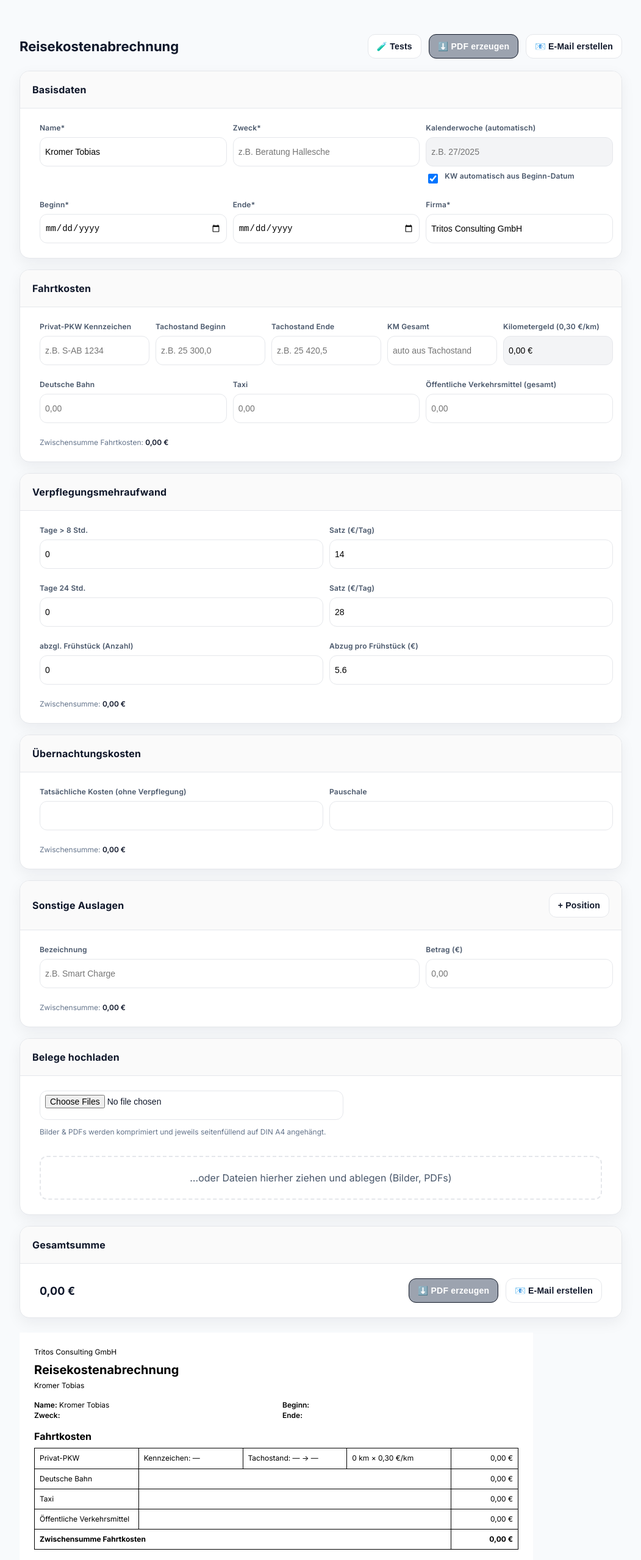
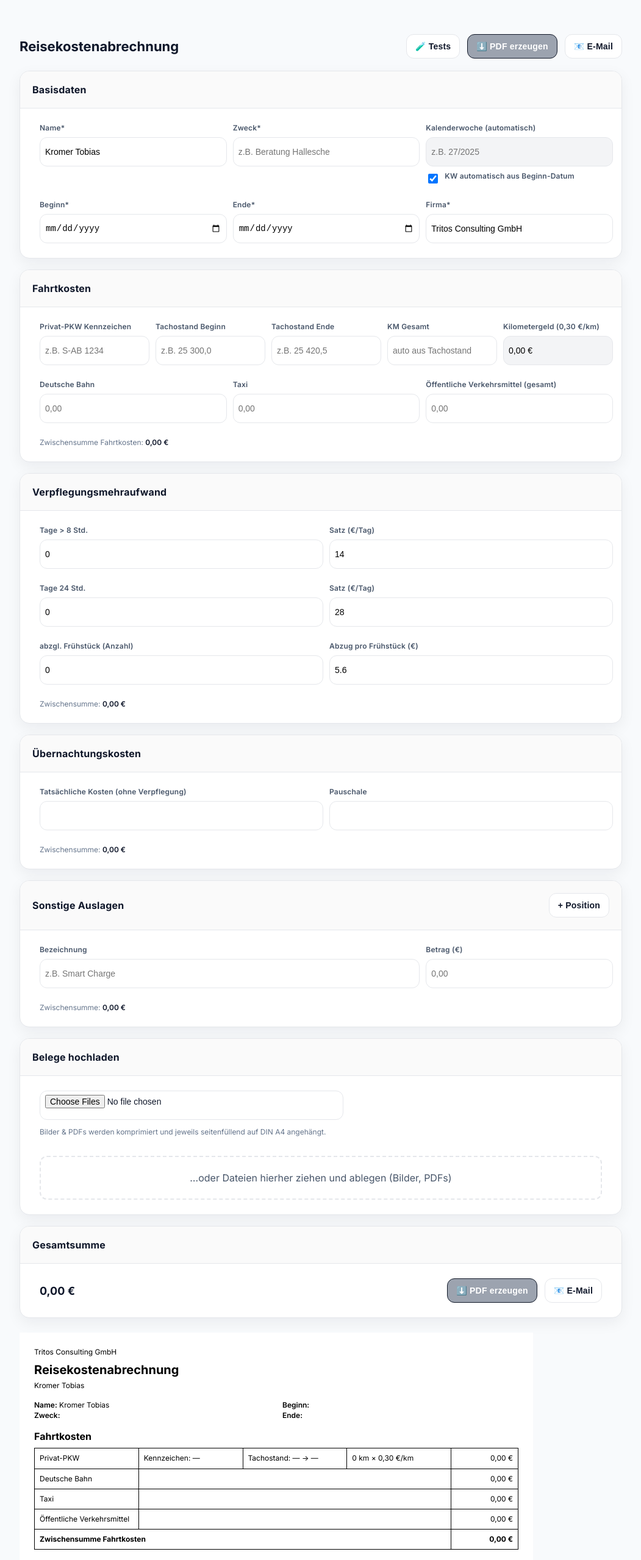
Before and after one commit to tritos-consulting/reisekosten, a React (Vite) app: page / in a window 1280 px wide. Shown: the top 2559 px of the page at 61% size, without its empty margins (114-1165 px from the left). Built offline with nearby package versions, Linux system fonts and the light colour scheme.

Commit message:
Update TravelExpenseFormDE.jsx

```diff
--- a/src/TravelExpenseFormDE.jsx
+++ b/src/TravelExpenseFormDE.jsx
@@ -12,7 +12,7 @@ import html2canvas from "html2canvas";
  * - pdf.js-Lader (zuerst lokal /public/pdfjs, dann CDN-Fallback)
  * - Logo nur auf erster PDF-Seite (rechtsbündig, LOGO_RIGHT justierbar)
  * - Einheitliche, rechtsbündige Betragsspalten in allen Tabellen
- * - „📧 E-Mail erstellen“-Button (Light-Variante, mailto:)
+ * - „📧 E-Mail “-Button (Light-Variante, mailto:)
  */
 
 // --------- Design Tokens ----------
@@ -629,7 +629,7 @@ export default function TravelExpenseFormDE() {
             }}
             title="E-Mail mit Betreff erstellen"
           >
-            📧 E-Mail erstellen
+            📧 E-Mail
           </Button>
         </div>
       </div>
@@ -967,7 +967,7 @@ export default function TravelExpenseFormDE() {
                   window.location.href = mailtoLink;
                 }}
               >
-                📧 E-Mail erstellen
+                📧 E-Mail
               </Button>
               {pdfUrl && (
                 <>
```
